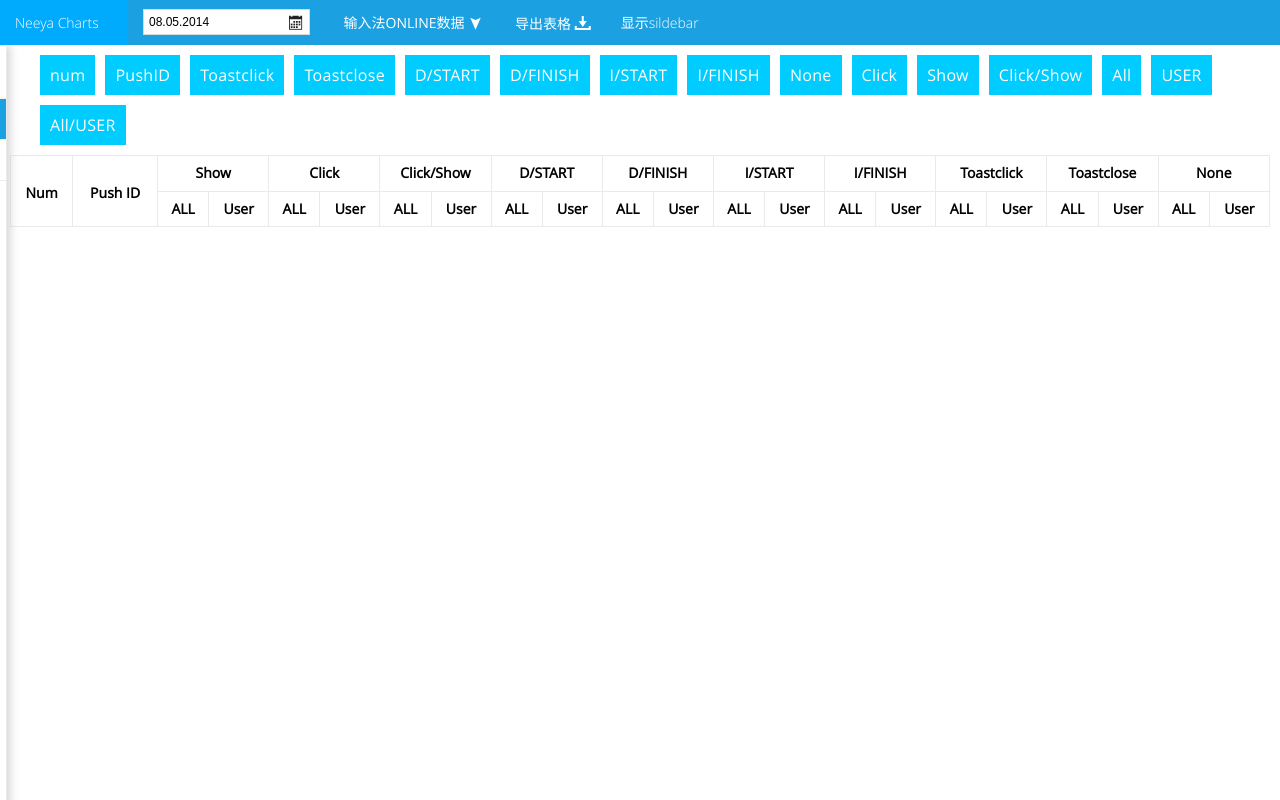
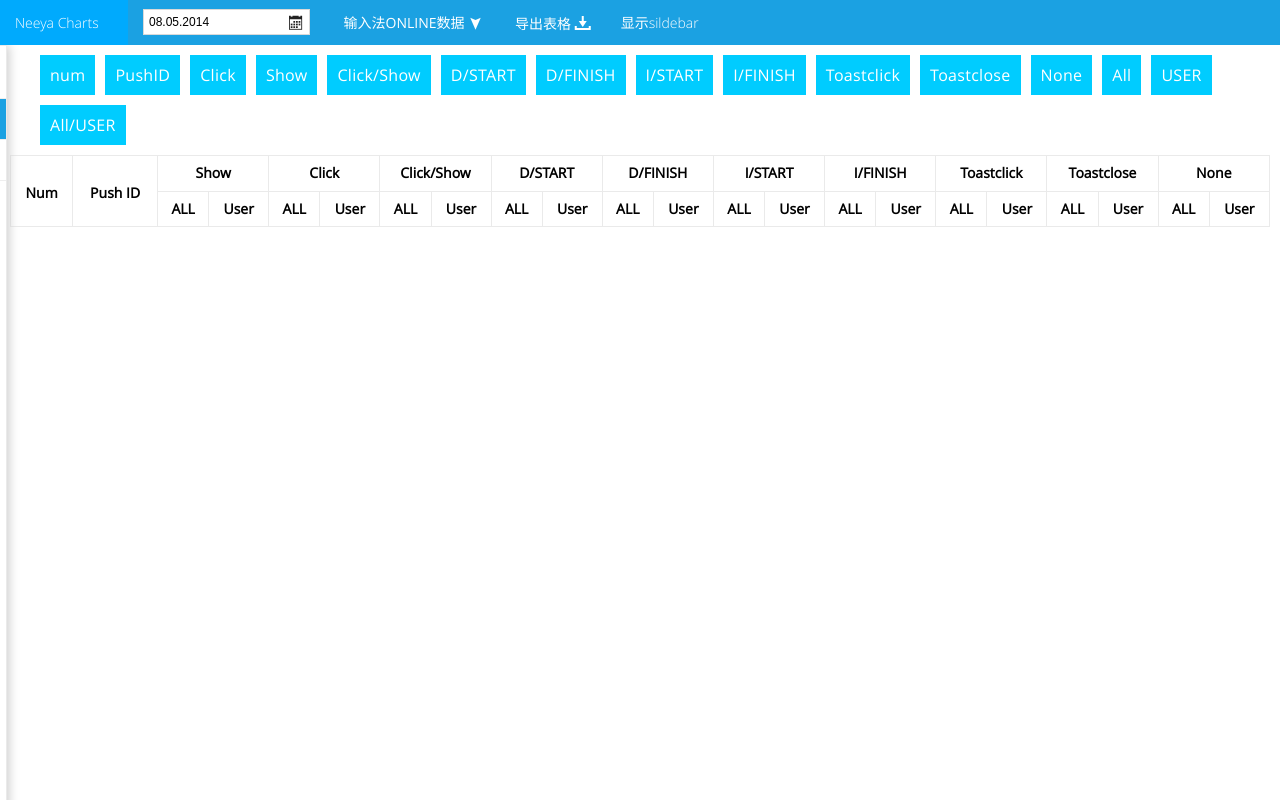
Before and after one commit to starInEcust/fx, a website: page nodejs/app/index.html in a window 1280 px wide. Drawn offline with Linux system fonts and the light colour scheme; no server answers.

Commit message:
修改ALLUSER显示不对的bug 以及图标顺序

```diff
--- a/nodejs/app/js/directive.js
+++ b/nodejs/app/js/directive.js
@@ -119,15 +119,18 @@ app.directive('tdSwitch', function () {
 		replace: true,
 //		transclude: true,
 		link: function (scope, elem, attrs) {
-			scope.isLight = false;
+//			if(scope[attrs.tdSwitch] == 'true'){
+//				elem.addClass('close-th');
+//			}
 			elem.on('click', function () {
 				scope.$apply(function () {
+//					var localStorage = window.localStorage;
 					if (attrs.tdSwitch) {
 						scope[attrs.tdSwitch] = !scope[attrs.tdSwitch];
+//						localStorage.setItem(attrs.tdSwitch,scope[attrs.tdSwitch]);
 						elem.toggleClass('close-th');
 					}else{
 						elem.addClass('li-clicked').siblings().removeClass('li-clicked');
-					}
 						if (attrs.toggleAlluser == 'All') {
 							console.log(attrs.toggleAlluser);
 							scope.all = false;
@@ -143,6 +146,10 @@ app.directive('tdSwitch', function () {
 							scope.all = false;
 							scope.user = false;
 							scope.spanNum = 1;
+						}
+//						localStorage.setItem('All',scope.all);
+//						localStorage.setItem('USER',scope.user);
+//						localStorage.setItem('spanNum',scope.spanNum);
 					}
 				});
 			});
--- a/nodejs/app/view/table.html
+++ b/nodejs/app/view/table.html
@@ -2,16 +2,16 @@
     <ul>
         <li td-switch="num">num</li>
         <li td-switch="PushID">PushID</li>
-        <li td-switch="Toastclick">Toastclick</li>
-        <li td-switch="Toastclose">Toastclose</li>
+        <li td-switch="Click">Click</li>
+        <li td-switch="Show">Show</li>
+        <li td-switch="ClickShow">Click/Show</li>
         <li td-switch="DSTART">D/START</li>
         <li td-switch="DFINISH">D/FINISH</li>
         <li td-switch="ISTART">I/START</li>
         <li td-switch="IFINISH">I/FINISH</li>
+        <li td-switch="Toastclick">Toastclick</li>
+        <li td-switch="Toastclose">Toastclose</li>
         <li td-switch="None">None</li>
-        <li td-switch="Click">Click</li>
-        <li td-switch="Show">Show</li>
-        <li td-switch="ClickShow">Click/Show</li>
         <li td-switch toggle-alluser="All">All</li>
         <li td-switch toggle-alluser="USER">USER</li>
         <li td-switch toggle-alluser="AllUSER">All/USER</li>
```
Also changed, not shown: nodejs/app/js/controller.js (+24 -10 lines). Lines whose indentation alone changed are shown as unchanged.
